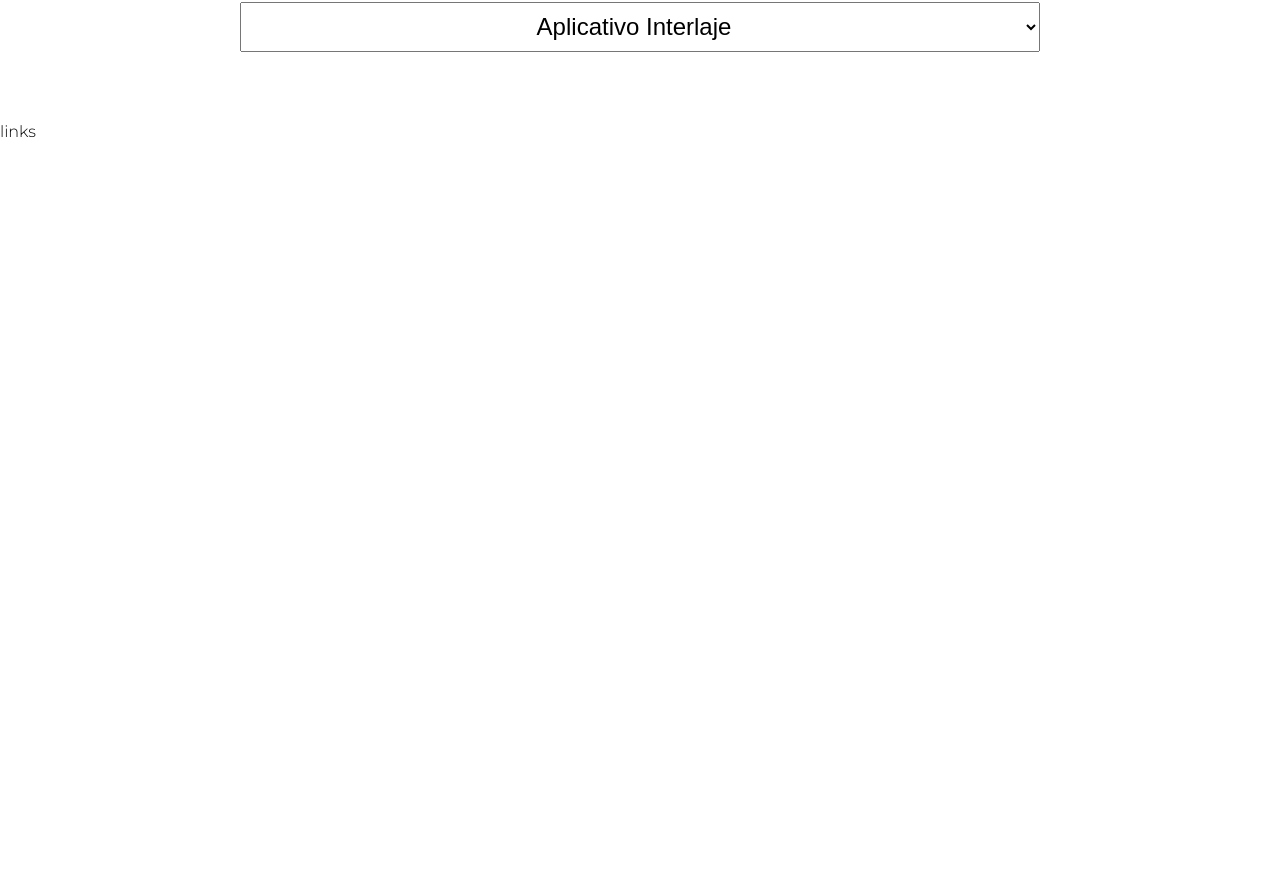
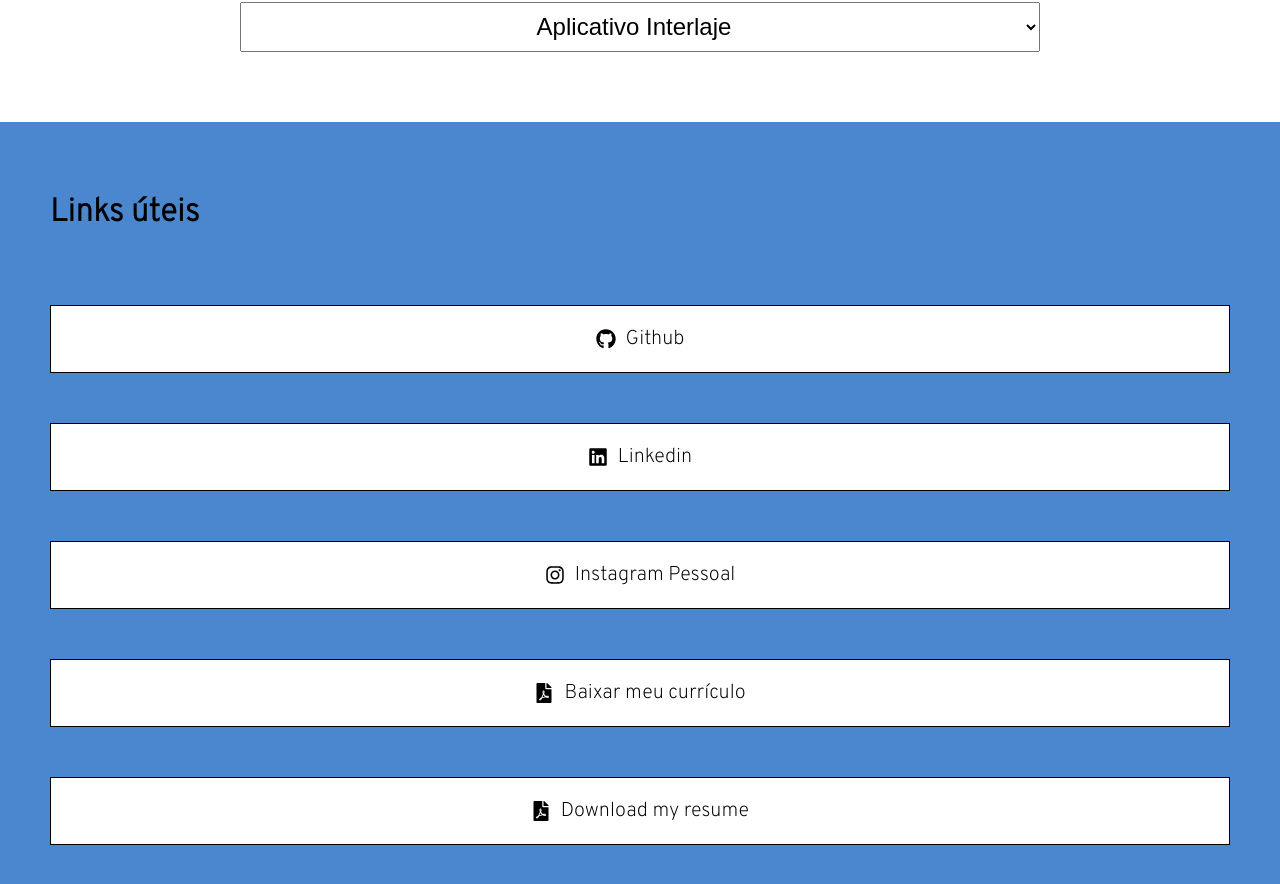
Before and after one commit to vitorbclemes/My-Old-Portfolio-WEBDEV, a React (Create React App) app: page / in a window 1280 px wide. Shown: the part 1478-2362 px from the top of the page. Before the commit the page ends 1619 px from the top, so only its background shows below. Built offline with nearby package versions, Linux system fonts and the light colour scheme.

Commit message:
feat: Links working

```diff
--- a/src/components/Links/index.jsx
+++ b/src/components/Links/index.jsx
@@ -1,10 +1,39 @@
 import React from 'react';
+import { Container, LinkButton } from './styles';
+import { FaGithub,FaInstagram,FaLinkedin,FaFilePdf } from 'react-icons/fa'
 
 const Links = () => {
     return (
-    <div>
-        links
-    </div> );
+        <Container>
+            <h1>Links úteis</h1>
+            <div>
+                <LinkButton href='https://github.com/vitorbclemes?tab=repositories' target='_blank'>
+                    <FaGithub/>
+                    <span>Github</span>
+                </LinkButton>
+
+                <LinkButton href='https://www.linkedin.com/in/vitor-bernstorff-clemes-79b2ab219/' target='_blank'>
+                    <FaLinkedin/>
+                    <span>Linkedin</span>
+                </LinkButton>
+
+                <LinkButton href='https://instagram.com/vitor.bclemes' target='_blank'>
+                    <FaInstagram/>
+                    <span>Instagram Pessoal</span>
+                </LinkButton>
+
+                <LinkButton href='./files/Curriculo_Vitor_Bernstorff_Clemes.pdf' target='_blank'>
+                    <FaFilePdf/>
+                    <span>Baixar meu currículo</span>
+                </LinkButton>
+
+                <LinkButton href='./files/Resume_Vitor_Bernstorff_Clemes.pdf' target='_blank'>
+                    <FaFilePdf/>
+                    <span>Download my resume</span>
+                </LinkButton>
+            </div>
+        </Container>
+    );
 }
 
 export default Links;
--- a/src/components/Links/styles.js
+++ b/src/components/Links/styles.js
@@ -0,0 +1,33 @@
+import { styled } from "styled-components";
+
+const Container = styled.div`
+    padding: 50px;
+    display: flex;
+    flex-direction:column;
+    font-family: 'Overpass', sans-serif;
+    background-color: #4A87CE;
+`
+
+const LinkButton = styled.a`
+    border: 1px solid #000;
+    display:flex;
+    flex-direction: row;
+    align-items: center;
+    justify-content: center;
+    font-size: 20px;
+    padding: 20px;
+    margin-top:50px;
+    cursor: pointer;
+    color: #000;
+    text-decoration: none;
+    background-color: #FFF;
+
+    & span{
+        margin-left: 10px;
+    }
+`
+
+export {
+    Container,
+    LinkButton
+}
```
Also changed, not shown: 2 other files (tests, documents, lock files or other folders).
